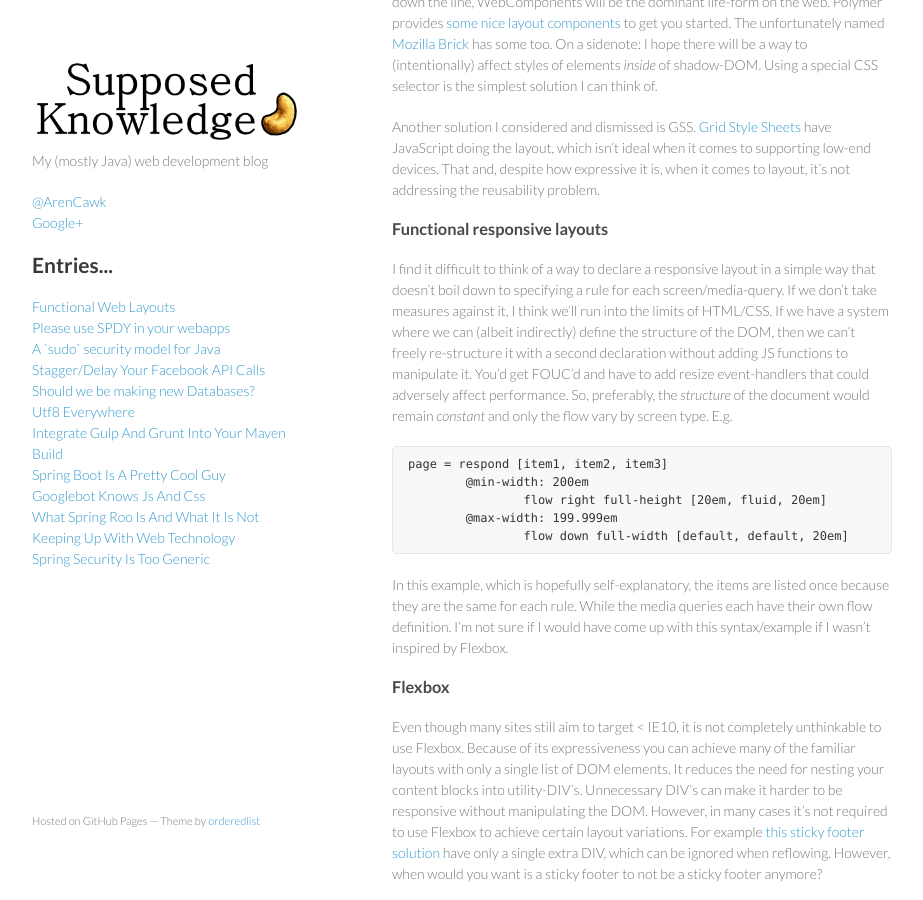
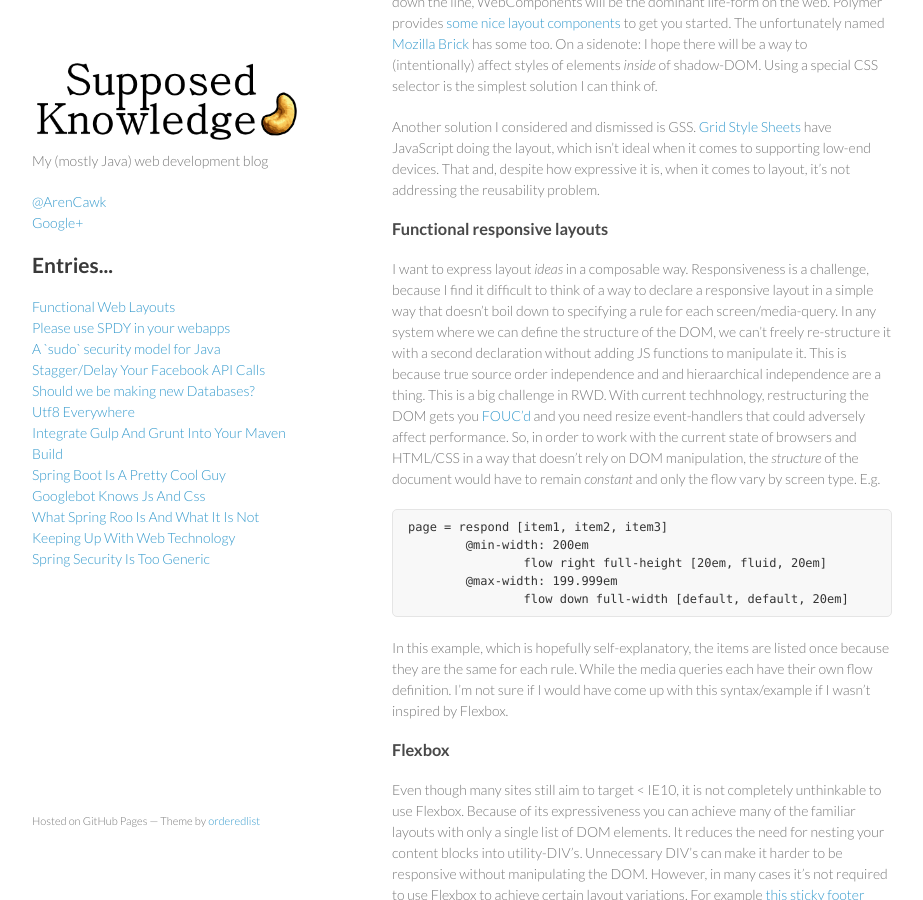
Before and after one commit to arienkock/arienkock.github.io, a Jekyll site: the page built from _posts/2014-10-10-functional-web-layouts.md, in a window 1280 px wide and 900 px high, scrolled down 937 px. Shown: the whole window, without its empty margins (178-1101 px from the left). Built offline with Jekyll 4.4.1, drawn with Linux system fonts in a browser that asks for light colours; Markdown is read by kramdown in place of the engine named in the settings.

Commit message:
Update 2014-10-10-functional-web-layouts.md

```diff
--- a/_posts/2014-10-10-functional-web-layouts.md
+++ b/_posts/2014-10-10-functional-web-layouts.md
@@ -24,7 +24,7 @@ However, if these do not bother you, then "yes", these will do the trick and I b
 Another solution I considered and dismissed is GSS. [Grid Style Sheets](http://gridstylesheets.org/) have JavaScript doing the layout, which isn't ideal when it comes to supporting low-end devices. That and, despite how expressive it is, when it comes to layout, it's not addressing the reusability problem.
 
 ### Functional responsive layouts
-I find it difficult to think of a way to declare a responsive layout in a simple way that doesn't boil down to specifying a rule for each screen/media-query. If we don't take measures against it, I think we'll run into the limits of HTML/CSS. If we have a system where we can (albeit indirectly) define the structure of the DOM, then we can't freely re-structure it with a second declaration without adding JS functions to manipulate it. You'd get FOUC'd and have to add resize event-handlers that could adversely affect performance. So, preferably, the *structure* of the document would remain *constant* and only the flow vary by screen type. E.g.
+I want to express layout _ideas_ in a composable way. Responsiveness is a challenge, because I find it difficult to think of a way to declare a responsive layout in a simple way that doesn't boil down to specifying a rule for each screen/media-query. In any system where we can define the structure of the DOM, we can't freely re-structure it with a second declaration without adding JS functions to manipulate it. This is because true source order independence and and hieraarchical independence are a thing. This is a big challenge in RWD. With current techhnology, restructuring the DOM  gets you  [FOUC'd](http://en.wikipedia.org/wiki/Flash_of_unstyled_content) and you need resize event-handlers that could adversely affect performance. So, in order to work with the current state of browsers and HTML/CSS in a way that doesn't rely on DOM manipulation, the *structure* of the document would have to remain *constant* and only the flow vary by screen type. E.g.
 
 	page = respond [item1, item2, item3]
 		@min-width: 200em
```
